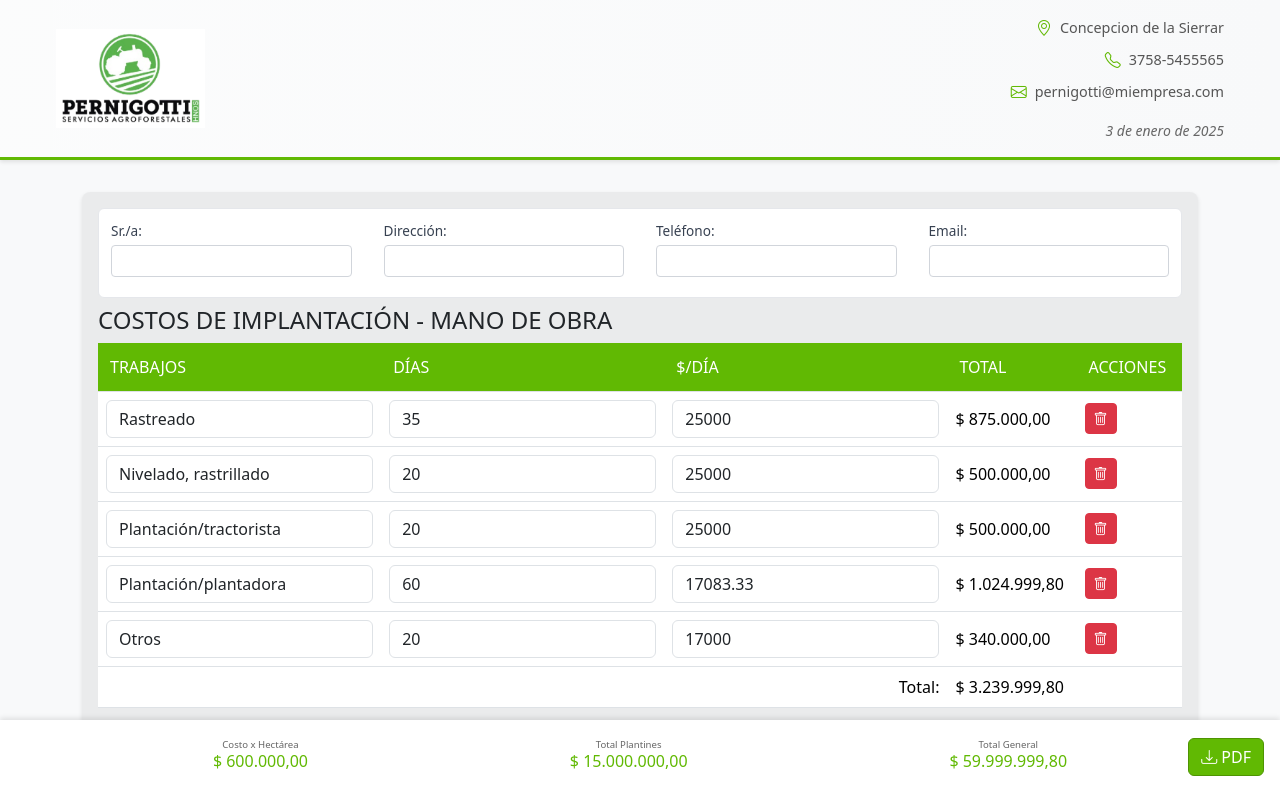
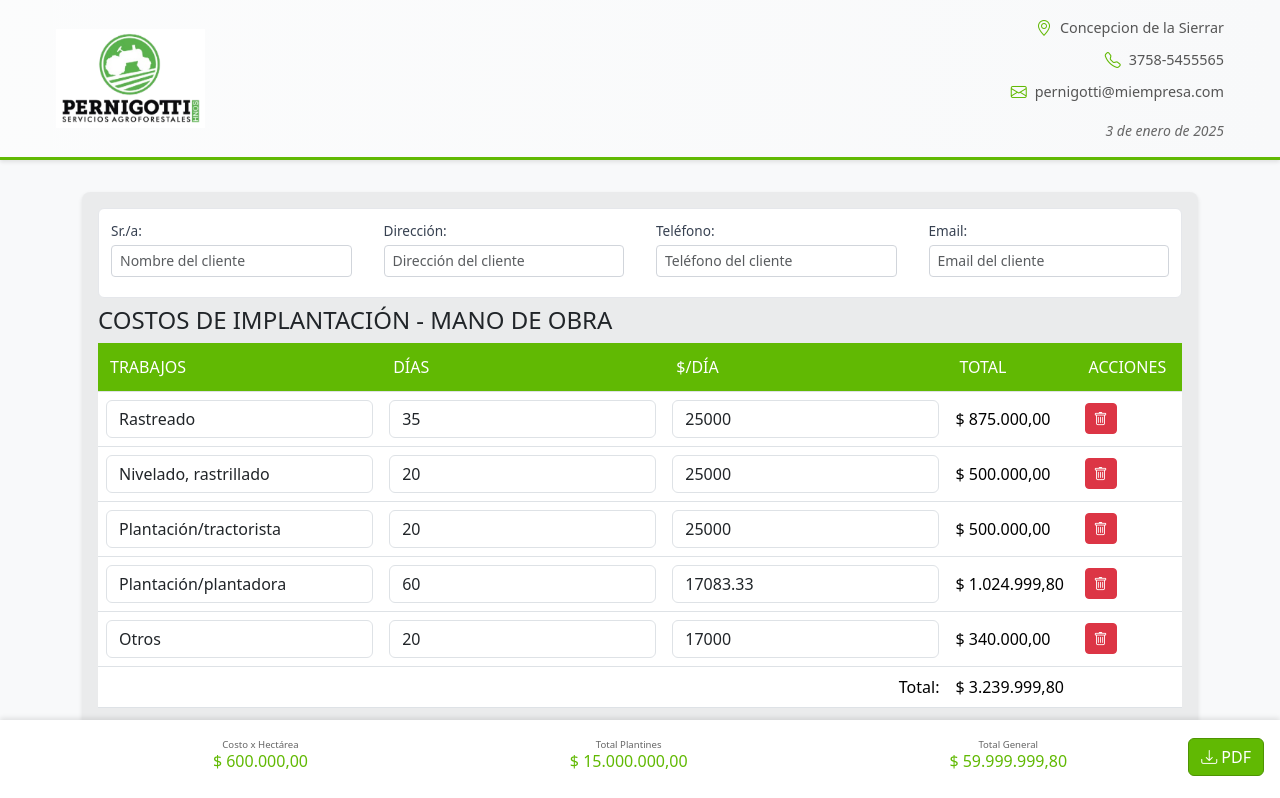
Before and after one commit to josegazano732/App-Presupuesto, an Angular app: page / in a window 1280 px wide. Shown: the top 798 px of the page. Built offline with nearby package versions, Linux system fonts and the light colour scheme.

Commit message:
Placeholder

```diff
--- a/src/app/components/budget-form/client-info/client-info.component.html
+++ b/src/app/components/budget-form/client-info/client-info.component.html
@@ -3,19 +3,23 @@
     <div class="row">
       <div class="form-group">
         <label class="form-label">Sr./a:</label>
-        <input type="text" class="form-control" [(ngModel)]="client.name">
+        <input type="text" class="form-control" [(ngModel)]="client.name"
+        placeholder="Nombre del cliente">
       </div>
       <div class="form-group">
         <label class="form-label">Dirección:</label>
-        <input type="text" class="form-control" [(ngModel)]="client.address">
+        <input type="text" class="form-control" [(ngModel)]="client.address"
+        placeholder="Dirección del cliente">
       </div>
       <div class="form-group">
         <label class="form-label">Teléfono:</label>
-        <input type="tel" class="form-control" [(ngModel)]="client.phone">
+        <input type="tel" class="form-control" [(ngModel)]="client.phone"
+        placeholder="Teléfono del cliente">
       </div>
       <div class="form-group">
         <label class="form-label">Email:</label>
-        <input type="email" class="form-control" [(ngModel)]="client.email">
+        <input type="email" class="form-control" [(ngModel)]="client.email"
+        placeholder="Email del cliente">
       </div>
     </div>
   </div>
```
